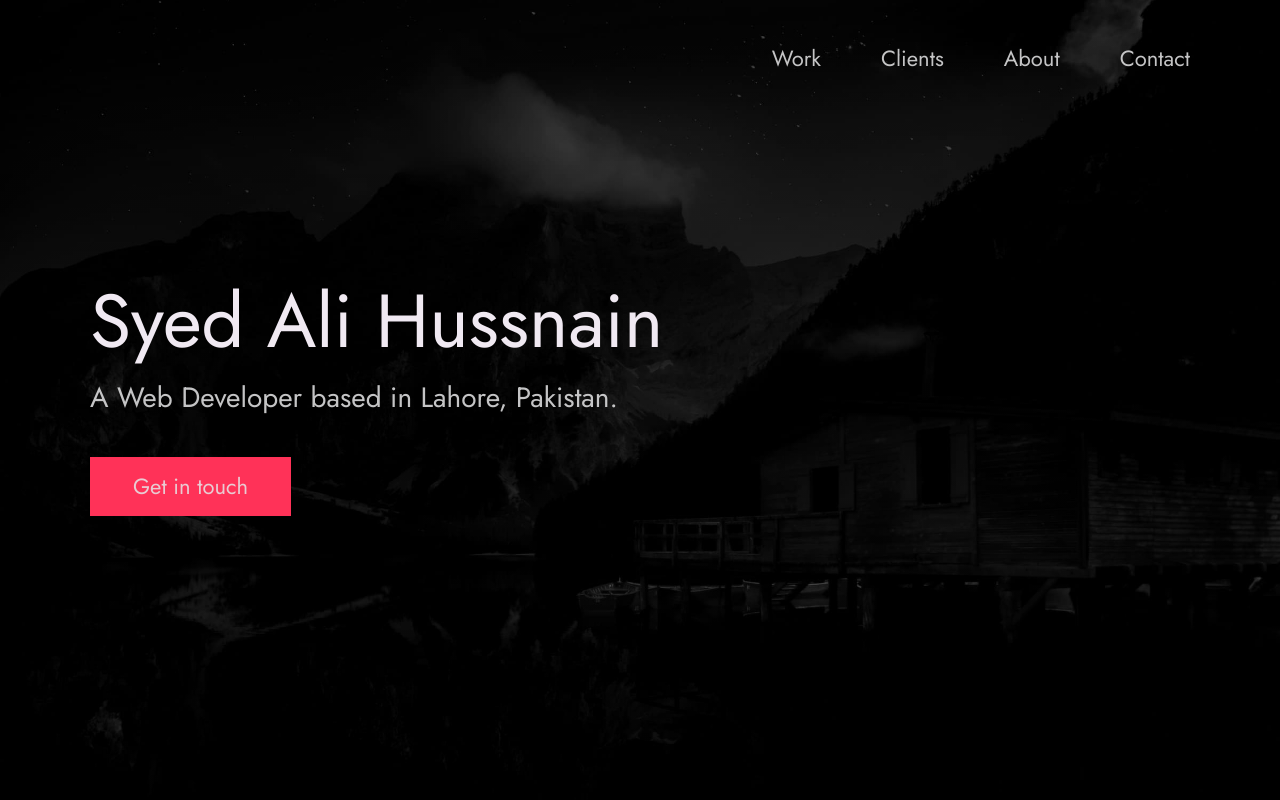
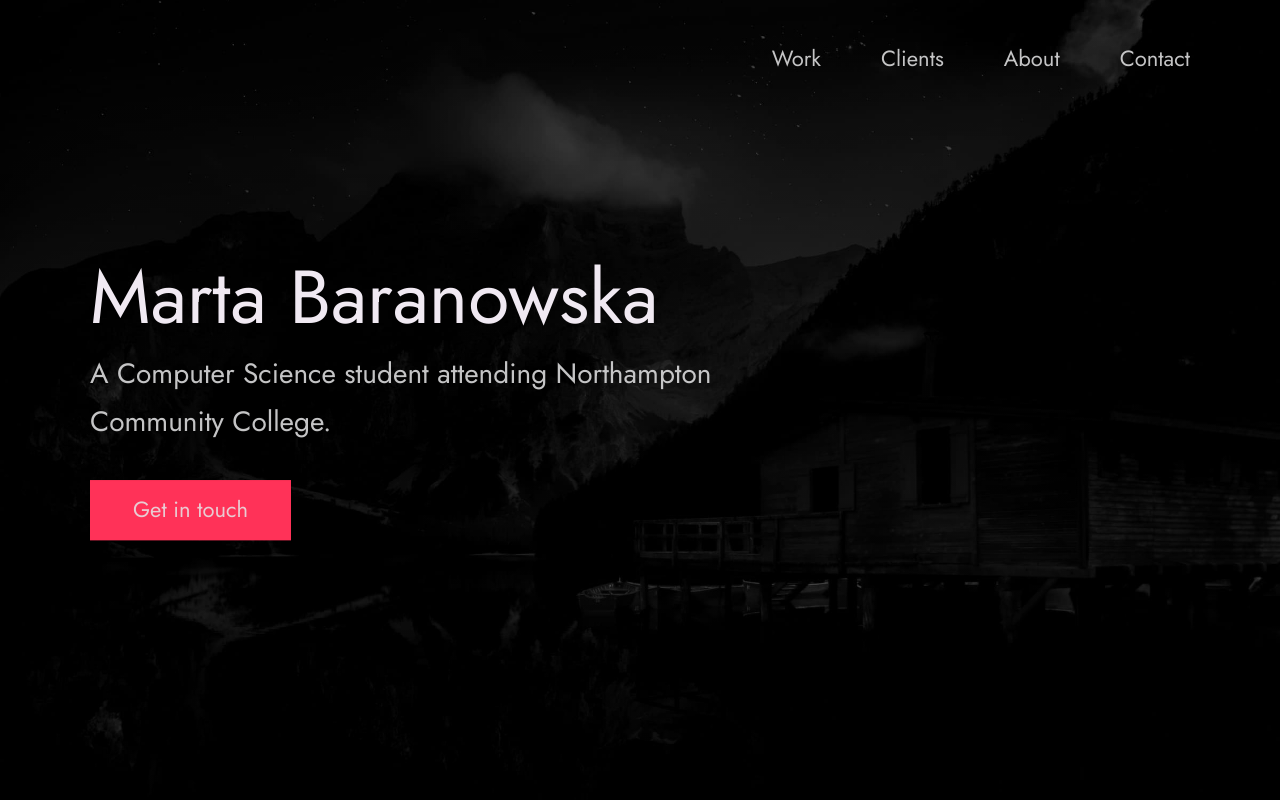
Before and after one commit to Computer-and-Information-Science/portfolio-m1773, a plain HTML site: page index.html in a window 1280 px wide. Shown: the top 800 px of the page. Drawn offline with Linux system fonts and the light colour scheme.

Commit message:
Update index.html

```diff
--- a/index.html
+++ b/index.html
@@ -24,7 +24,7 @@
 
   <!-- Put your site title here -->
   <title>
-    Marta Baranowska | A Computer Science student attending Northampton Community College.
+    Marta Baranowska | Portfolio
   </title>
 
   <meta name="description" content="Dedicated and highly motivated computer science student eager to apply foundational knowledge and a passion for technology to contribute to innovative projects. Seeking internship opportunities to gain practical experience in software engineering, problem-solving, and team collaboration. Committed to continuous growth and eager to collaborate with a team in a supportive learning environment.">
@@ -56,10 +56,10 @@
       <div class="header__text">
         <h1 class="heading-primary">
           <!-- Replace the following name with your name -->
-          <span>Syed Ali Hussnain</span>
+          <span>Marta Baranowska</span>
         </h1>
         <!-- Put a small paragraph about yourself -->
-        <p>A Web Developer based in Lahore, Pakistan.</p>
+        <p>A Computer Science student attending Northampton Community College.</p>
         <a href="#contact" class="btn btn--pink">Get in touch</a>
       </div>
     </div>
```
